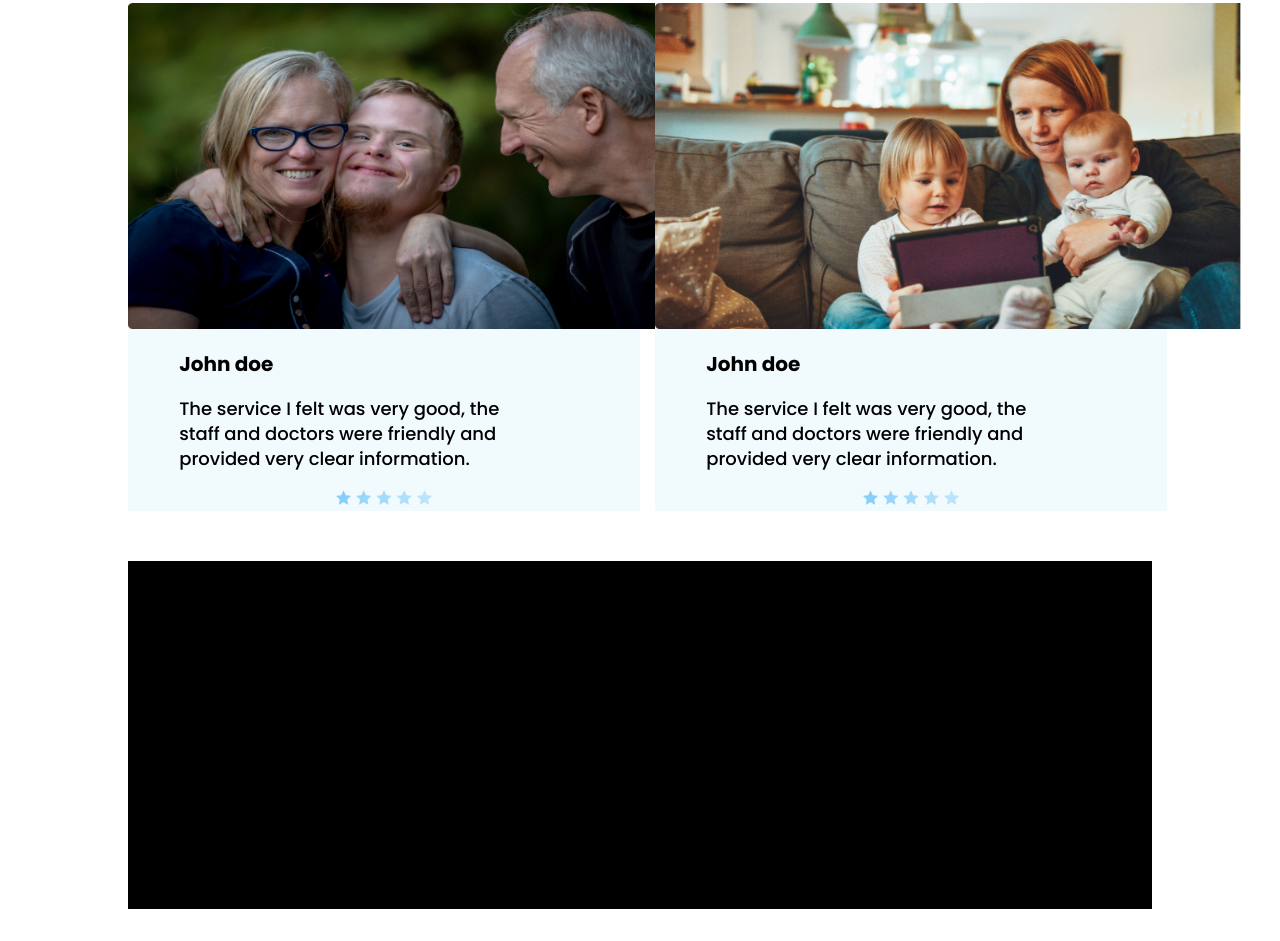
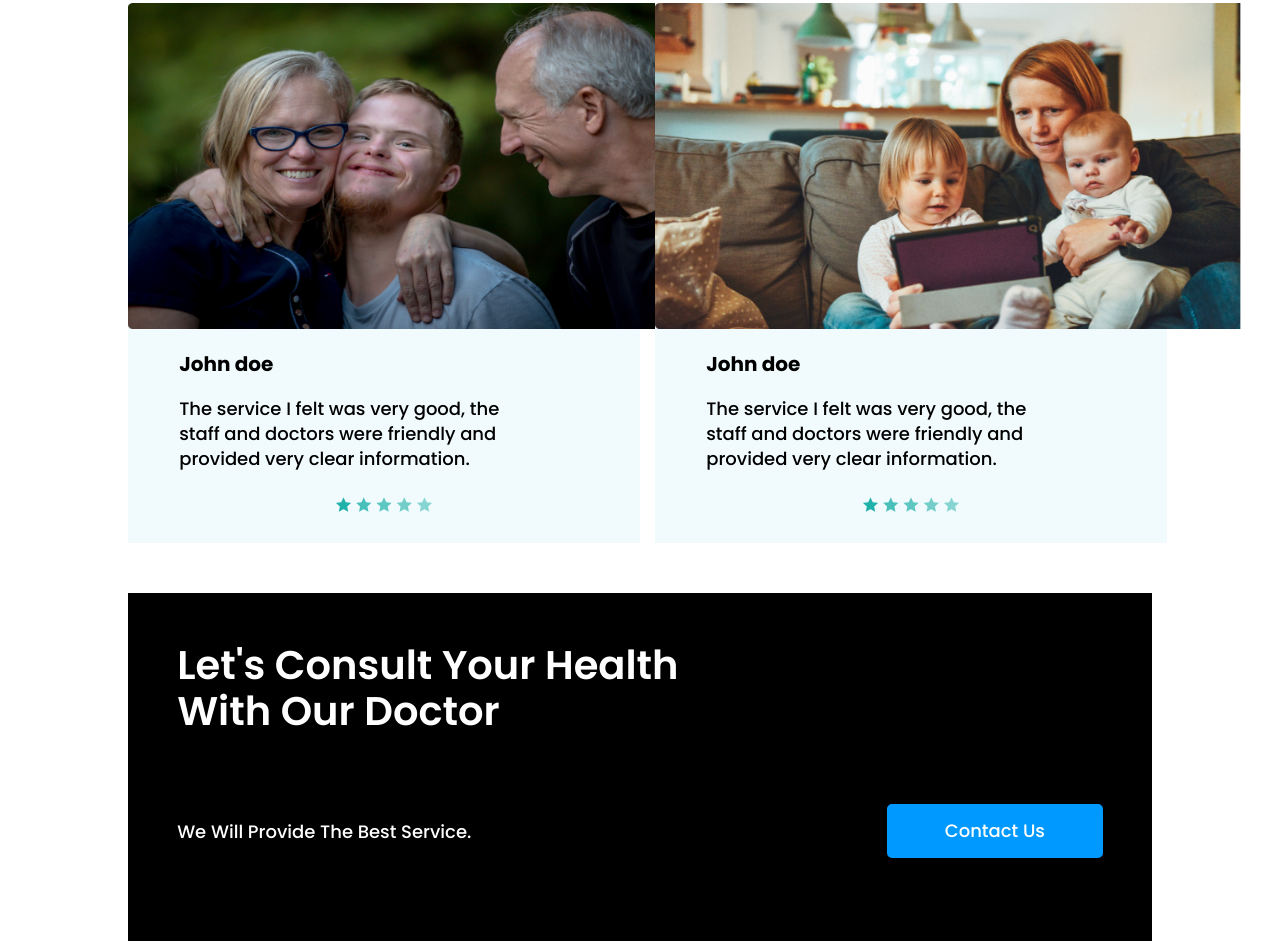
Before and after one commit to decobaccili/hospital, a plain HTML site: page index.html in a window 1280 px wide. Shown: the part 3294-4235 px from the top of the page. Before the commit the page ends 4203 px from the top, so only its background shows below. Drawn offline with nearby package versions, Linux system fonts and the light colour scheme.

Commit message:
start contact section

```diff
--- a/assets/css/contact.css
+++ b/assets/css/contact.css
@@ -4,3 +4,17 @@
   margin: 50px auto 0 auto;
   background-color: black;
 }
+
+.contact__box{
+  display: flex;
+  text-align: justify;
+  justify-content: space-between;
+  margin: 50px auto;
+  padding: 0 4.8%;
+}
+
+.contact__text{
+  color: white;
+  font-weight: 500;
+  font-size: 18px;
+}
--- a/assets/css/testemonials.css
+++ b/assets/css/testemonials.css
@@ -39,22 +39,27 @@
   line-height: 25px;
 }
 
+.testemonials__icons{
+  margin: 25px 0;
+}
+
 .ri-star-fill{
-  color: lightskyblue;
+  color: lightseagreen;
 }
 
 .icon4{
-  color: rgba(133, 205, 250, 80%);
+  opacity: 0.8;
+  /*color: rgba(133, 205, 250, 80%);*/
 }
 
 .icon3{
-  color: rgba(133, 205, 250, 70%);
+  opacity: .7;
 }
 
 .icon2{
-  color: rgba(133, 205, 250, 60%);
+  opacity: .6;
 }
 
 .icon1{
-  color: rgba(133, 205, 250, 50%);
+  opacity: .5;
 }
--- a/assets/css/title.css
+++ b/assets/css/title.css
@@ -20,3 +20,13 @@
 .doctors .section__title{
   text-align: center;
 }
+
+.white__title{
+  width: 55%;
+  font-weight: 600;
+  font-size: 40px;
+  color: white;
+  padding: 4.8% 0 20px 4.8%;
+  text-align: left;
+  text-transform: capitalize;
+}
--- a/index.html
+++ b/index.html
@@ -174,7 +174,11 @@
   </section>
 
   <section class="contact">
-
+    <h3 class="white__title">Let's consult your health with our doctor</h3>
+    <div class="contact__box">
+      <p class="contact__text">We Will Provide The Best Service.</p>
+      <button class="button">Contact Us</button>
+    </div>
   </section>
 
 
```
